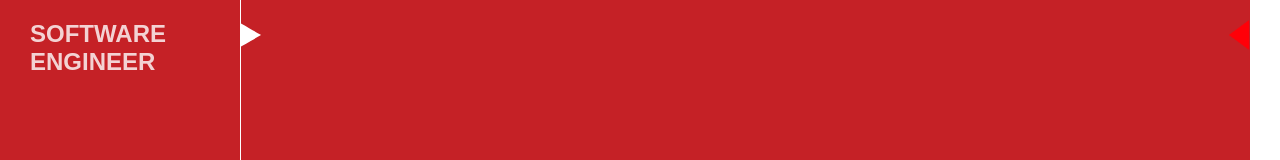
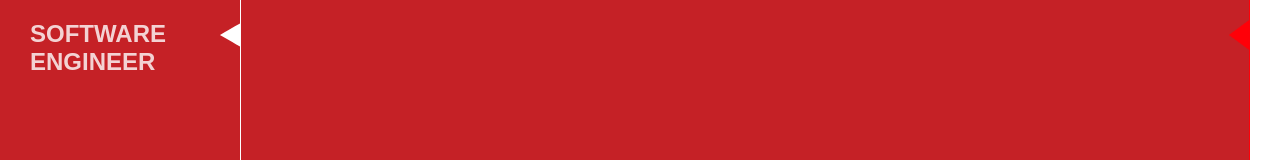
Before and after one commit to ampersand-paris/ampersand-paris-website, a React (Create React App) app: page /se in a window 1280 px wide. Both pictures are taken after a click on the picture 41 px from the left and 35 px from the top of the page. Shown: the top 160 px of the page. Built offline with nearby package versions, Linux system fonts and the light colour scheme; the HTML template or start-up script is replaced by a standard one; a web font is replaced by a local one.

Commit message:
menu triangle animations

```diff
--- a/src/App.js
+++ b/src/App.js
@@ -24,11 +24,14 @@ function App() {
 
   const toggleLeftMenu = () => {
     document.getElementById('left-menu').classList.toggle('open-left-menu')
-
+    document.getElementById('left-open').classList.toggle('left-menu-triangle-open-animation')
+    document.getElementById('left-close').classList.toggle('left-menu-triangle-close-animation')
   }
 
   const toggleRightMenu = () => {
     document.getElementById('right-menu').classList.toggle('open-right-menu')
+    document.getElementById('right-open').classList.toggle('right-menu-triangle-open-animation')
+    document.getElementById('right-close').classList.toggle('right-menu-triangle-close-animation')
   }
 
   function reducer (state, action) {
--- a/src/Menus/LeftMenu.js
+++ b/src/Menus/LeftMenu.js
@@ -46,6 +46,7 @@ const LeftMenu = (props) => {
     return (
         <div className="z-index h-one-hundred left-menu flex" id="left-menu">
             <div className="z-index relative menu-width h-one-hundred flex column just-center menu-side-padding white-border-right bg-bright-red cursor">
+                <img onClick={props.active} className="z-index absolute left-menu-triangle-close cursor" id="left-close" src="./Images/WhiteTriangle.svg" />
                 <h3 className="sub-title absolute white opacity-80 ">Software Engineer</h3>
                 <div>
                     <h3 onClick={scrollAbout} className="white menu cursor">about</h3>
@@ -54,7 +55,7 @@ const LeftMenu = (props) => {
                     <h3 onClick={scrollExperience} className="white menu cursor">experience</h3>
                 </div>
             </div>
-            <img onClick={props.active} className="left-menu-triangle" src="./Images/WhiteTriangle.svg" />
+            <img onClick={props.active} className="left-menu-triangle cursor" id="left-open" src="./Images/WhiteTriangle.svg" />
         </div>
     )
 }
--- a/src/Menus/RightMenu.js
+++ b/src/Menus/RightMenu.js
@@ -55,8 +55,9 @@ const RightMenu = (props) => {
 
     return (
         <div className="z-index flex right-menu h-one-hundred" id="right-menu">
-            <img onClick={props.active} className="right-menu-triangle cursor" src="./Images/Triangle.png" />
-            <div className="z-index menu-width h-one-hundred flex column just-center menu-side-padding txt-al-right red-border-left bg-white">
+            <img onClick={props.active} className="right-menu-triangle cursor" id="right-open" src="./Images/Triangle.png" />
+            <div className="z-index relative menu-width h-one-hundred flex column just-center menu-side-padding txt-al-right vermillion-border-left bg-white">
+                <img onClick={props.active} className="absolute right-menu-triangle-close cursor cursor" id="right-close" src="./Images/Triangle.png" />
                 <h3 className="absolute sub-title-right bright-red opacity-80 text-al-right">Creative</h3>
                 <h3 onClick={scrollAmpersand} className="bright-red menu cursor">ampersand</h3>
                 <h3 onClick={scrollCSA} className="bright-red menu cursor">fermentation CSA</h3>
--- a/src/index.css
+++ b/src/index.css
@@ -1,4 +1,14 @@
 /* ====== KEYFRAMES ====== */
+
+@keyframes triangleAppear {
+  from {opacity: 0%;}
+  to {opacity: 100%;}
+}
+
+@keyframes triangleDisappear {
+  from {opacity: 100%;}
+  to {opacity: 0%;}
+}
 
 @keyframes openRightMenu {
   from {right: -200px;}
@@ -11,6 +21,30 @@
   to {left: 0px;}
 }
 
+@keyframes portfolio {
+  0% {
+    background-color: var(--light-blue);
+    opacity: 70%;
+  }
+  25% {
+    background-color: var(--bright-red);
+  }
+  100%{
+    opacity: 0%;
+  }
+}
+
+@keyframes portfolioOut {
+  0% {
+    opacity: 0%;
+
+  }
+  100%{
+    background-color: var(--light-blue);
+    opacity: 70%;
+  }
+}
+
 /* ====== ANIMATIONS ====== */
 
 .open-right-menu {
@@ -21,6 +55,22 @@
   animation: openLeftMenu 1s forwards;
 }
 
+.left-menu-triangle-close-animation {
+  animation: triangleAppear 1s forwards;
+}
+
+.left-menu-triangle-open-animation {
+  animation: triangleDisappear 1s forwards;
+}
+
+
+.right-menu-triangle-close-animation {
+  animation: triangleAppear 1s forwards;
+}
+
+.right-menu-triangle-open-animation {
+  animation: triangleDisappear 1s forwards;
+}
 /* ====== COLORS ====== */
 
 :root {
@@ -101,6 +151,9 @@
   border-right: 2px solid var(--vermillion);
 }
 
+.vermillion-border-left {
+  border-left: 1px solid var(--vermillion);
+}
 
 /* ====== FONTS ====== */
 
@@ -121,7 +174,7 @@ ul {
 
 .circles {
   list-style-type: circle ;
-  padding-left: 4vw !important;
+  padding-left: 2vw !important;
 }
 
 h1 {
@@ -414,6 +467,15 @@ body {
   height: 30px;
 }
 
+.left-menu-triangle-close {
+  right: 0px;
+  top: 20px;
+  width: 20px;
+  height: 30px;
+  transform: rotate(180deg);
+  opacity: 0%;
+}
+
 .right-menu {
   position: fixed;
   right: -210px;
@@ -424,6 +486,14 @@ body {
   transform: rotate(180deg);
   width: 20px;
   height: 30px;
+}
+
+.right-menu-triangle-close {
+  top: 20px;
+  left: 0px;
+  width: 20px;
+  height: 30px;
+  opacity: 0%;
 }
 
 /* ====== AMPERSAND ====== */
@@ -450,29 +520,7 @@ body {
   background-repeat: no-repeat;
 }
 
-@keyframes portfolio {
-  0% {
-    background-color: var(--light-blue);
-    opacity: 70%;
-  }
-  25% {
-    background-color: var(--bright-red);
-  }
-  100%{
-    opacity: 0%;
-  }
-}
 
-@keyframes portfolioOut {
-  0% {
-    opacity: 0%;
-
-  }
-  100%{
-    background-color: var(--light-blue);
-    opacity: 70%;
-  }
-}
 
 .portfolio-image-overlay {
   background-color: var(--light-blue);
@@ -540,6 +588,9 @@ h1 {
   font-size: 3em;
 }
 
+.circles {
+  padding-left: 4vw !important;
+}
 /* ====== HEIGHT ====== */
 
 .height-150px {
```
